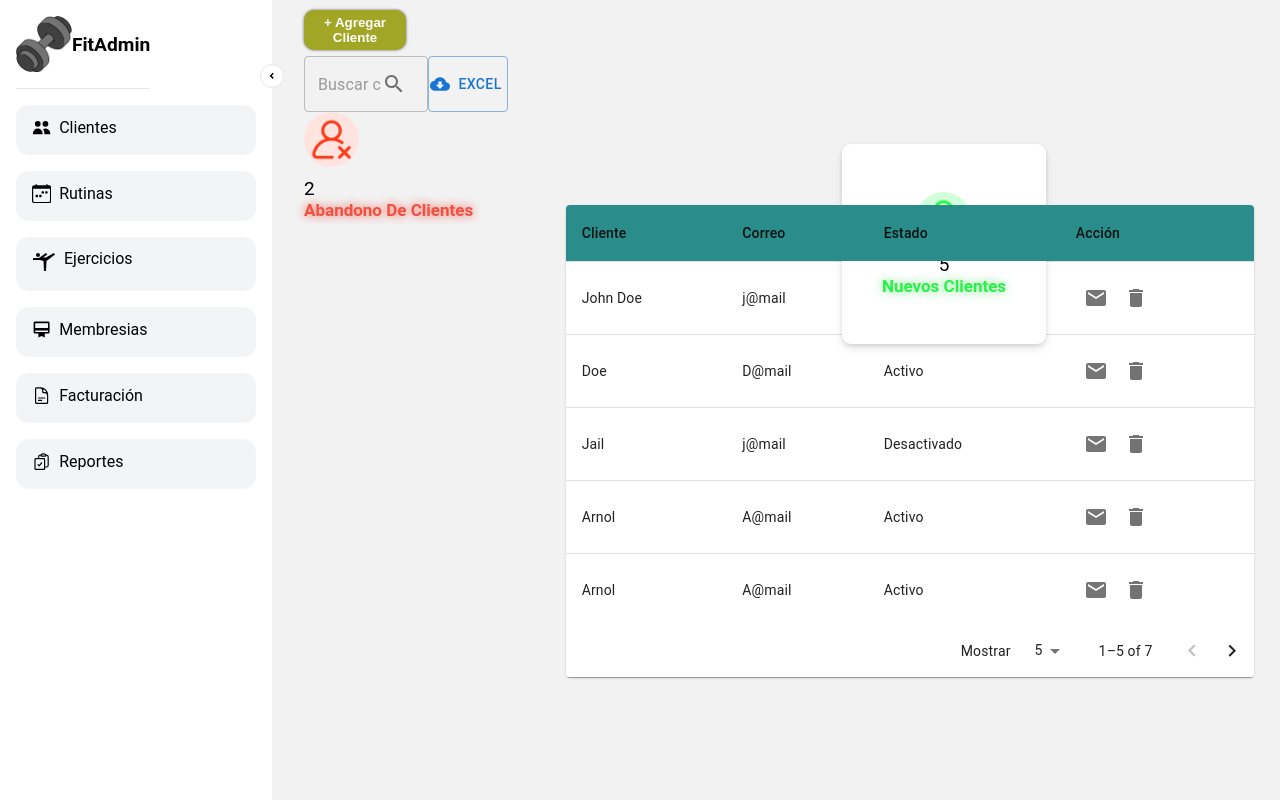
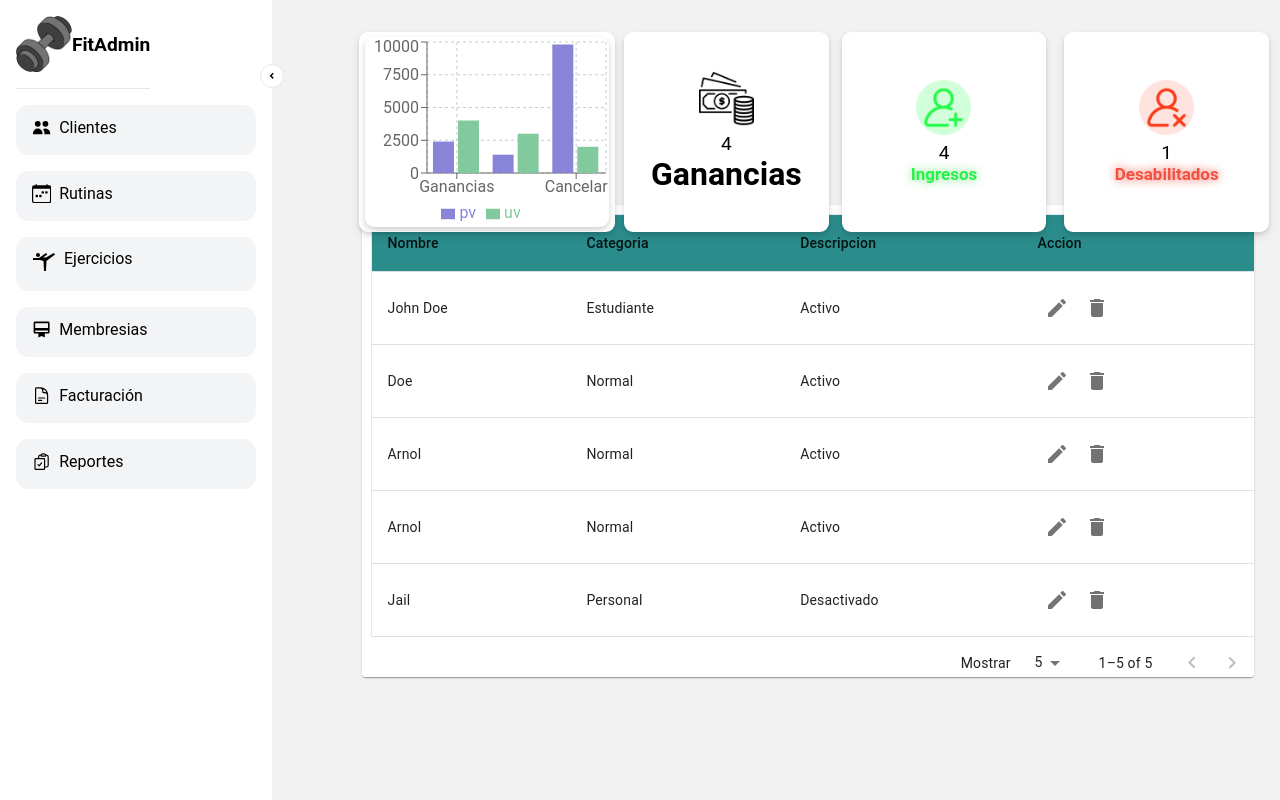
Before and after one commit to M3lanyM/Project_FitAdmin, a Next.js app: page /indexReport in a window 1280 px wide. Built offline with nearby package versions, Linux system fonts and the light colour scheme.

Commit message:
create page report

```diff
--- a/package.json
+++ b/package.json
@@ -26,6 +26,7 @@
     "react-data-table-component": "^7.5.4",
     "react-dom": "18.2.0",
     "react-icons": "^4.10.1",
+    "recharts": "^2.8.0",
     "styled-components": "^5.3.11",
     "typescript": "5.2.2"
   },
--- /dev/null
+++ b/src/components/GraphReport.tsx
@@ -0,0 +1,53 @@
+import React, { PureComponent } from 'react';
+import { BarChart, Bar, Cell, XAxis, YAxis, CartesianGrid, Tooltip, Legend, ResponsiveContainer } from 'recharts';
+
+const data = [
+  {
+    name: 'Ganancias',
+    uv: 4000,
+    pv: 2400,
+    amt: 2400,
+  },
+  {
+    name: 'Ingresos',
+    uv: 3000,
+    pv: 1398,
+    amt: 2210,
+  },
+  {
+    name: 'Cancelar',
+    uv: 2000,
+    pv: 9800,
+    amt: 2290,
+  },
+];
+
+export default class Example extends PureComponent {
+  static demoUrl = 'https://codesandbox.io/s/simple-bar-chart-tpz8r';
+
+  render() {
+    return (
+      <ResponsiveContainer width="95%" height="95%" className="graph2">
+        <BarChart
+          width={500}
+          height={300}
+          data={data}
+          margin={{
+            top: 5,
+            right: 3,
+            left: 1,
+            bottom: 5,
+          }}
+        >
+          <CartesianGrid strokeDasharray="3 3" />
+          <XAxis dataKey="name" />
+          <YAxis />
+          <Tooltip />
+          <Legend />
+          <Bar dataKey="pv" fill="#8884d8" />
+          <Bar dataKey="uv" fill="#82ca9d" />
+        </BarChart>
+      </ResponsiveContainer>
+    );
+  }
+}
--- /dev/null
+++ b/src/components/TableReport.tsx
@@ -0,0 +1,98 @@
+import React, { useState } from 'react';
+import TableContainer from '@mui/material/TableContainer';
+import Paper from '@mui/material/Paper';
+import Table from '@mui/material/Table';
+import TableBody from '@mui/material/TableBody';
+import TableCell from '@mui/material/TableCell';
+import TableHead from '@mui/material/TableHead';
+import TableRow from '@mui/material/TableRow';
+import TablePagination from '@mui/material/TablePagination';
+import IconButton from '@mui/material/IconButton';
+import DeleteIcon from '@mui/icons-material/Delete';
+import EmailIcon from '@mui/icons-material/Edit';
+
+export interface TableData {
+    id: number;
+    name: string;
+    member: string;
+    state: string;
+}
+
+interface Props {
+    data?: TableData[];
+}
+
+export const initialData: TableData[] = [
+    { id: 1, name: 'John Doe', member: 'Estudiante', state: 'Activo' },
+  { id: 2, name: 'Doe', member: 'Normal', state: 'Activo' },
+  { id: 3, name: 'Arnol', member: 'Normal', state: 'Activo' },
+  { id: 4, name: 'Arnol', member: 'Normal', state: 'Activo' },
+  { id: 5, name: 'Jail', member: 'Personal', state: 'Desactivado' },
+];
+
+const TableWithPagination: React.FC<Props> = ({ data }) => {
+    const [page, setPage] = useState(0);
+    const [rowsPerPage, setRowsPerPage] = useState(5);
+
+    const handleChangePage = (event: unknown, newPage: number) => {
+        setPage(newPage);
+    };
+
+    const handleChangeRowsPerPage = (event: React.ChangeEvent<HTMLInputElement>) => {
+        setRowsPerPage(parseInt(event.target.value, 10));
+        setPage(0);
+    };
+
+    const tableData = data || initialData;
+
+    return (
+        <TableContainer component={Paper} className=" container-table-report ">
+
+            <Table className="report-table ">
+                <TableHead>
+                    <TableRow className="routine-th">
+                        <TableCell className="tableClient-header-cell">Nombre</TableCell>
+                        <TableCell className="tableClient-header-cell">Categoria</TableCell>
+                        <TableCell className="tableClient-header-cell">Descripcion</TableCell>
+                        <TableCell className="tableClient-header-cell">Accion</TableCell>
+                    </TableRow>
+                </TableHead>
+                <TableBody>
+                    {tableData.slice(page * rowsPerPage, page * rowsPerPage + rowsPerPage).map((row) => (
+                        <TableRow key={row.id} className="routine-td">
+                            <TableCell className="tableClient-cell">{row.name}</TableCell>
+                            <TableCell className="tableClient-cell">{row.member}</TableCell>
+                            <TableCell className="tableClient-cell">{row.state}</TableCell>
+                            <TableCell >
+                                <IconButton>
+                                    <EmailIcon className="email-icon" />
+                                </IconButton>
+                                <IconButton>
+                                    <DeleteIcon className="delete-icon" />
+                                </IconButton>
+                            </TableCell>
+                        </TableRow>
+                    ))}
+                </TableBody>
+            </Table>
+            <TablePagination
+                rowsPerPageOptions={[5, 10, 15]}
+                component="div"
+                count={tableData.length}
+                rowsPerPage={rowsPerPage}
+                page={page}
+                onPageChange={handleChangePage}
+                onRowsPerPageChange={handleChangeRowsPerPage}
+                labelRowsPerPage="Mostrar"
+                nextIconButtonProps={{
+                    className: 'pagination-button'
+                }}
+                backIconButtonProps={{
+                    className: 'pagination-button'
+                }}
+            />
+        </TableContainer>
+    );
+};
+
+export default TableWithPagination;
--- a/src/pages/indexReport.tsx
+++ b/src/pages/indexReport.tsx
@@ -1,62 +1,43 @@
 import React from 'react';
 import BaseLayout from "@/components/BaseLayout";
-import TableClient, { initialData, TableData } from '@/components/TableClient';
+import TableReport, { initialData, TableData } from '@/components/TableReport';
 import { TextField, InputAdornment } from '@mui/material';
 import Button from '@mui/material/Button';
-import { Search as SearchIcon } from '@mui/icons-material';
+import { Grade, Search as SearchIcon } from '@mui/icons-material';
 import CloudDownloadIcon from '@mui/icons-material/CloudDownload';
+import Graph from "@/components/GraphReport"
 
-export default function ClientPage() {
+export default function ReportPage() {
   const activeClientsCount = calculateActiveClientsCount();
   const deactiveClientsCount = calculateDeactivateClientsCount();
 
   return (
     <BaseLayout>
+      <div className='container-report'>
+        <div className="Ganancias">
+          <img className="enabled" src="/img/money.png" />
+          <p className='text1'>{`${activeClientsCount}`}</p>
+          <h1 >Ganancias</h1>
+        </div>
+        <div className="Ingresos">
+          <img className="enabled" src="/img/enabled.png" />
+          <p className='text1'>{`${activeClientsCount}`}</p>
+          <h1 className='text2H'>Ingresos</h1>
+        </div>
 
-      <div className='h'>
-        <div className='h1'>
-          <button className='btnClient'>+ Agregar Cliente</button>
-          <div className='Descarga'>
-            <TextField
-              InputProps={{
-                endAdornment: (
-                  <InputAdornment position="start">
-                    <SearchIcon className="SearchIcon" />
-                  </InputAdornment>
-                ),
-              }}
-              placeholder="Buscar cliente"
-              sx={{
-                width: '85%',
-                '& .MuiOutlinedInput-root.Mui-focused .MuiOutlinedInput-notchedOutline': {
-                  borderColor: '#2b8c8c',
-                },
-              }}
-            />
-            <Button variant="outlined"
-              startIcon={<CloudDownloadIcon className="custom-icon" />}
-              className="custom-button"
-            >
-              Excel
-            </Button>
-          </div>
+        <div className="Cancelar">
+          <img className="disabled" src="/img/disabled.png" />
+          <p className='text1'>{`${deactiveClientsCount}`}</p>
+          <h1 className='text2D'>Desabilitados</h1>
+        </div>
+        <div className="graph">
+          <Graph />
         </div>
 
 
-        <div className="Habilitados">
-          <img className="enabled" src="/img/enabled.png" />
-          <p className='text1'>{`${activeClientsCount}`}</p>
-          <h1 className='text2H'>Nuevos Clientes</h1>
-        </div>
+      </div>
+      <TableReport data={initialData} />
 
-        <div className="Desabilitados">
-          <img className="disabled" src="/img/disabled.png" />
-          <p className='text1'>{`${deactiveClientsCount}`}</p>
-          <h1 className='text2D'>Abandono De Clientes</h1>
-        </div>
-      </div>
-
-      <TableClient data={initialData} />
     </BaseLayout>
   );
 }
--- a/src/styles/report.css
+++ b/src/styles/report.css
@@ -1,4 +1,105 @@
 
+  /*Primera parte*/
+  /* styles.css */
+.container-report {
+  display: flex;
+}
+
+.element-container-report {
+  flex: 1;
+  background-color: #f0f0f0; /* Color del rectángulo */
+  padding: 10px; /* Espacio interno del rectángulo */
+  border: 1px solid #ccc; /* Borde del rectángulo */
+  display: flex;
+  justify-content: center; /* Centrar contenido horizontalmente */
+  align-items: center; /* Centrar contenido verticalmente */
+}
+
+.Row-report {
+  display: flex;
+  justify-content: space-between;
+  align-items: center;
+}
+
+.report-titles {
+  margin: 0;
+  font-size: 18px;
+}
+
+.button-report {
+  padding: 8px 16px;
+  background-color: #007bff;
+  color: white;
+  border: none;
+  cursor: pointer;
+}
+
+  .Ganancias {
+    margin-left: 25%;
+  }
+
+  .Ingresos,
+  .Ganancias,
+  .Cancelar {
+    display: flex;
+    flex-direction: column;
+    align-items: center;
+    justify-content: center;
+    text-align: center;
+    position: absolute;
+    margin-top: 2.5%;
+    width: 16%;
+    height: 25%;
+    background-color: #fff;
+    border-radius: 9px;
+    box-shadow: 0 2px 4px 0 rgba(0, 0, 0, 0.1), 0 4px 10px 0 rgba(0, 0, 0, 0.1);
+  }
+
+  .graph, .graph2{
+    width: 20%;
+    height: 25%;
+    display: flex;
+    flex-direction: column;
+    align-items: center;
+    justify-content: center;
+    text-align: center;
+    position: absolute;
+    background-color: #fff;
+    border-radius: 9px;
+    box-shadow: 0 2px 4px 0 rgba(0, 0, 0, 0.1), 0 4px 10px 0 rgba(0, 0, 0, 0.1);
+  }
+  .graph{
+    margin-left: 4.3%;
+    margin-top: 2.5%;
+  }
+
+  .Ingresos {
+    margin-left: 42%;
+    font-size: 16px;
+  }
+  .Cancelar {
+    margin-left: 59.4%;
+    font-size: 16px;
+  }
+
+  .container-table-report{
+    width: 80%;
+    height: 59%;
+    margin: 1% 2%;
+    margin-top: 16%;
+    box-shadow: 0 2px 4px 0 rgba(0, 0, 0, 0.1), 0 4px 10px 0 rgba(0, 0, 0, 0.1);
+  }
+
+  .report-table {
+    justify-content: center;
+    margin-top: 1%;
+    width: 96%;
+    margin-left: 1%;
+    border: 1px solid #e5e7eb;
+    align-items: center;
+  }
+
+  /*
 .container-report {
     display: flex;
   }
@@ -15,8 +116,8 @@
     -moz-box-shadow: 0px 3px 5px 2px rgba(51, 51, 51, 1);
     box-shadow: 0px 3px 5px 2px rgba(51, 51, 51, 1);
     display: flex;
-    justify-content: center; /* Centrar contenido horizontalmente */
-    align-items: center; /* Centrar contenido verticalmente */
+    justify-content: center; /* Centrar contenido horizontalmente
+    align-items: center; /* Centrar contenido verticalmente
   }
 
 
@@ -53,7 +154,7 @@
   }
 
 
-  /* ReportStyles.css */
+  /* ReportStyles.css
 .report-container {
     background-color: #fff;
     padding: 20px;
@@ -87,3 +188,4 @@
   .abandoned-clients-list li {
     margin-bottom: 8px;
   }
+  */
--- a/src/styles/routine.css
+++ b/src/styles/routine.css
@@ -154,6 +154,7 @@
   background-color: white;
   border-radius: 8px;
   text-align: center;
+  width: 80%;
 }
 
 .modal-addRoutine {
```
Also changed, not shown: public/img/money.png (added), 1 other file (tests, documents, lock files or other folders).
